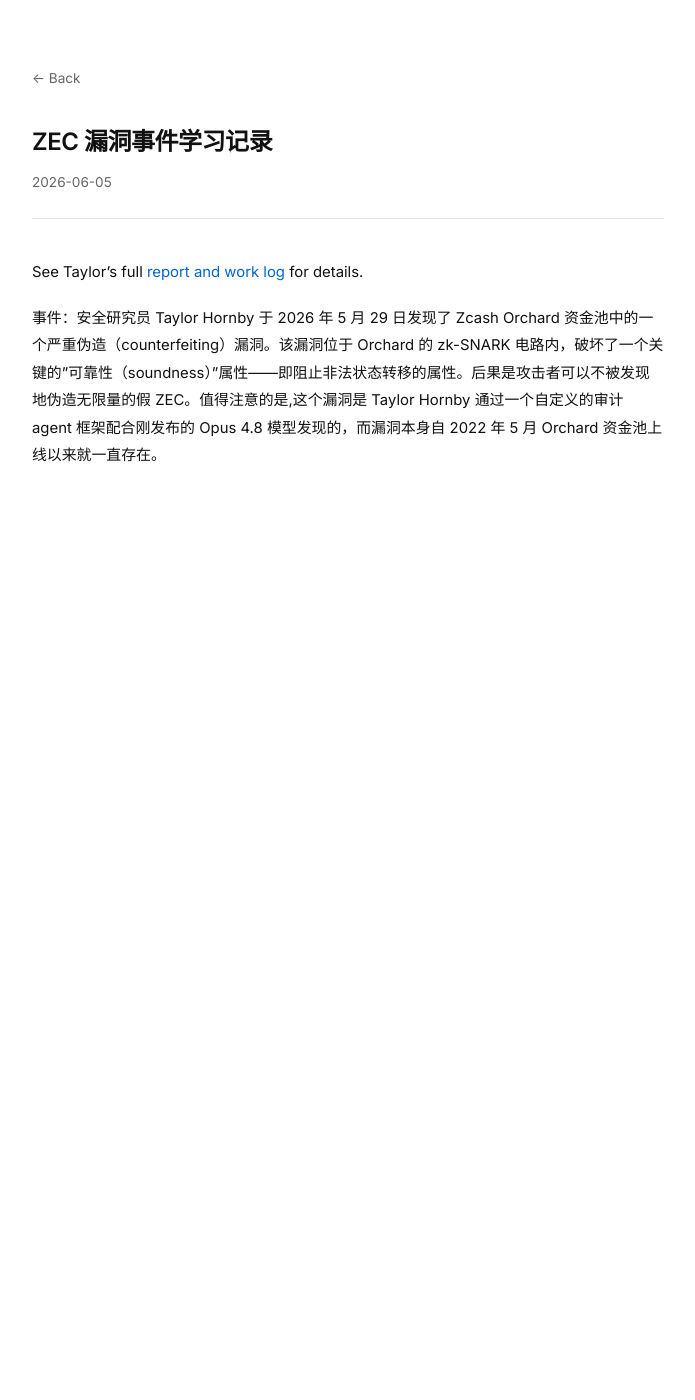
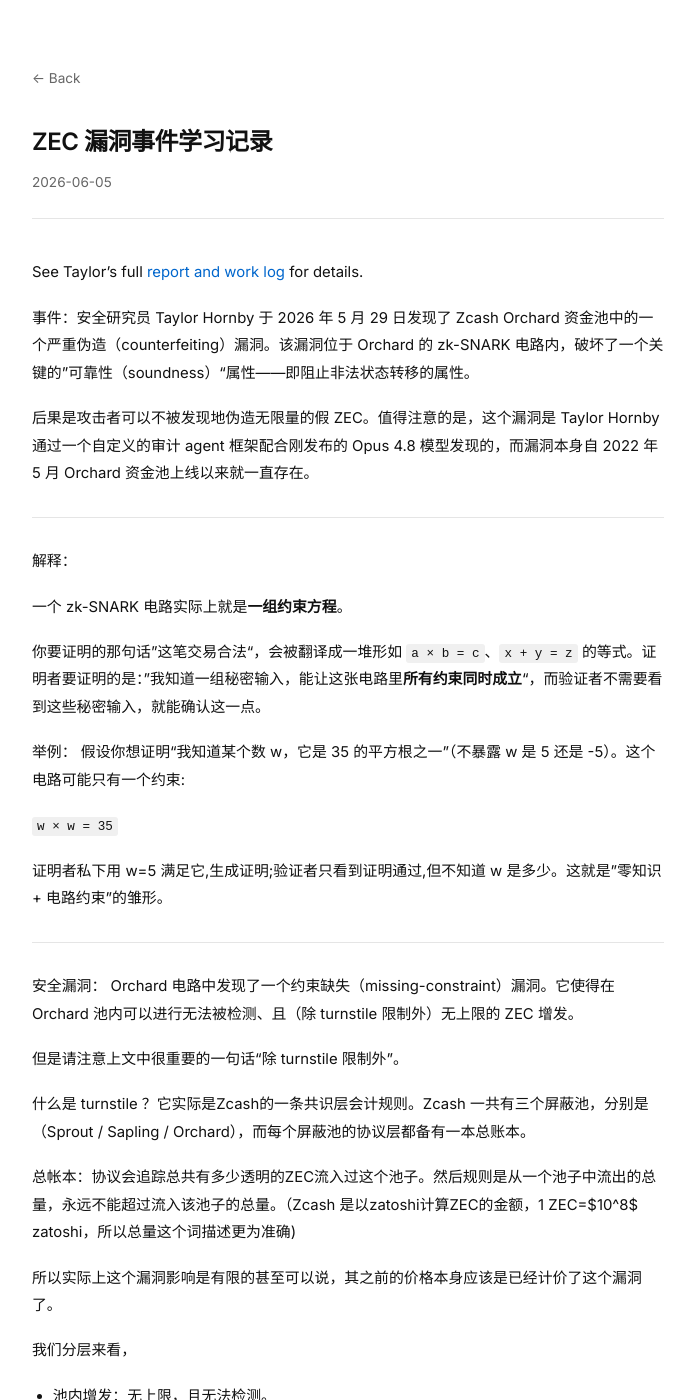
Before and after one commit to 0xTyche/0xTyche.github.io, a Jekyll site: the page built from _posts/2026-06-05-zec.md, in a window 1280 px wide and 1400 px high. Shown: the whole window, without its empty margins (292-987 px from the left). Built offline with Jekyll 4.4.1, drawn with Linux system fonts in a browser that asks for light colours; some of the changed text lies outside the part shown.

Commit message:
chore: sync from Notion 2026-06-08

```diff
--- a/_posts/2026-06-05-zec.md
+++ b/_posts/2026-06-05-zec.md
@@ -9,4 +9,74 @@ notion_id: "37637231-b8a5-80f1-b43f-ea4bac04d84e"
 See Taylor’s full [report and work log](https://drive.google.com/file/d/1SVK41y-ip3Vw9eB69E9QRy-Qn3idTOwV/view?usp=drivesdk) for details.
 
 
-事件：安全研究员 Taylor Hornby 于 2026 年 5 月 29 日发现了 Zcash Orchard 资金池中的一个严重伪造（counterfeiting）漏洞。该漏洞位于 Orchard 的 zk-SNARK 电路内，破坏了一个关键的"可靠性（soundness）"属性——即阻止非法状态转移的属性。后果是攻击者可以不被发现地伪造无限量的假 ZEC。值得注意的是,这个漏洞是 Taylor Hornby 通过一个自定义的审计 agent 框架配合刚发布的 Opus 4.8 模型发现的，而漏洞本身自 2022 年 5 月 Orchard 资金池上线以来就一直存在。
+事件：安全研究员 Taylor Hornby 于 2026 年 5 月 29 日发现了 Zcash Orchard 资金池中的一个严重伪造（counterfeiting）漏洞。该漏洞位于 Orchard 的 zk-SNARK 电路内，破坏了一个关键的”可靠性（soundness）“属性——即阻止非法状态转移的属性。
+
+
+后果是攻击者可以不被发现地伪造无限量的假 ZEC。值得注意的是，这个漏洞是 Taylor Hornby 通过一个自定义的审计 agent 框架配合刚发布的 Opus 4.8 模型发现的，而漏洞本身自 2022 年 5 月 Orchard 资金池上线以来就一直存在。
+
+
+---
+
+
+解释：
+
+
+一个 zk-SNARK 电路实际上就是**一组约束方程**。
+
+
+你要证明的那句话”这笔交易合法“，会被翻译成一堆形如 `a × b = c`、`x + y = z` 的等式。证明者要证明的是：”我知道一组秘密输入，能让这张电路里**所有约束同时成立**“，而验证者不需要看到这些秘密输入，就能确认这一点。
+
+
+举例：
+假设你想证明“我知道某个数 w，它是 35 的平方根之一”（不暴露 w 是 5 还是 -5）。这个电路可能只有一个约束:
+
+
+`w × w = 35`
+
+
+证明者私下用 w=5 满足它,生成证明;验证者只看到证明通过,但不知道 w 是多少。这就是"零知识 + 电路约束"的雏形。
+
+
+---
+
+
+安全漏洞：
+Orchard 电路中发现了一个约束缺失（missing-constraint）漏洞。它使得在 Orchard 池内可以进行无法被检测、且（除 turnstile 限制外）无上限的 ZEC 增发。
+
+但是请注意上文中很重要的一句话“除 turnstile 限制外”。
+
+
+什么是 turnstile ？它实际是Zcash的一条共识层会计规则。Zcash 一共有三个屏蔽池，分别是（Sprout / Sapling / Orchard），而每个屏蔽池的协议层都备有一本总账本。
+
+
+总帐本：协议会追踪总共有多少透明的ZEC流入过这个池子。然后规则是从一个池子中流出的总量，永远不能超过流入该池子的总量。（Zcash 是以zatoshi计算ZEC的金额，1 ZEC=$10^8$ zatoshi，所以总量这个词描述更为准确)
+
+
+所以实际上这个漏洞影响是有限的甚至可以说，其之前的价格本身应该是已经计价了这个漏洞了。
+
+
+我们分层来看，
+
+- 池内增发：无上限，且无法检测。
+- 提现兑出：会被 turnstile 限制住，最多只能掏空 Orchard 池里全部真实存量。
+
+这个设计本身是针对假设密码学有一天被攻破，所加上的一个守恒限制，没想到在这个情况下起了作用，或许本身这个漏洞就是 Zcash 开发者预留呢？
+
+
+---
+
+
+关于媒体报道中的“不可检测”，实际上说的是官方没有办法在密码学上去证明过去是否被利用过。
+
+> 有可能有人会想，我计算池子里 Zec 的总量和流入总量做对比不就可以知道是否被利用过了，实际是不行的，因为 Zcash 是屏蔽池，池子里每一张 note 的金额都被同态承诺 + 零知识藏起来了，链上、验证节点、所有人都看不到任何一笔的具体金额，自然也无法把它们加总算出"池内真实总额"。
+
+---
+
+
+漏洞：nullifier（作废符）完整性被破坏
+
+
+Zcash 的 Orchard 池中实际是 note，每次你需要从池子里取钱进行消费实际是在消费 note，而你要防止一张 note 被使用两次（防止双花）你就需要一个 nullifier：花费一张 note 时，你公开它的 nullifier，全网把它记进一张“已花费集合(nullifier set)”；如果某个 nullifier 已经在集合里，这笔花费就会被拒绝。
+
+
+漏洞就在这里
```
